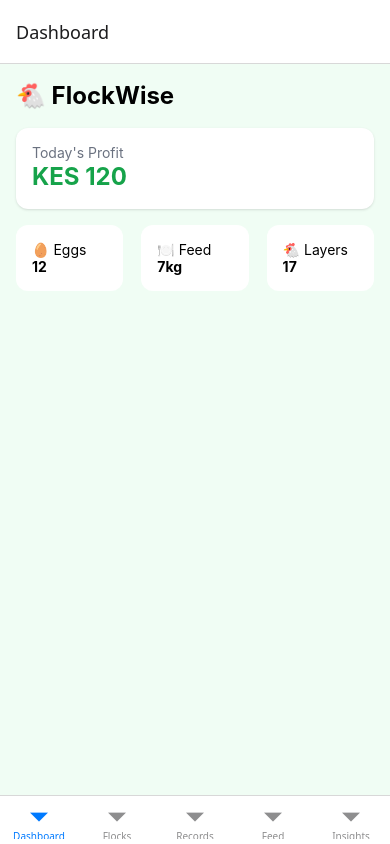
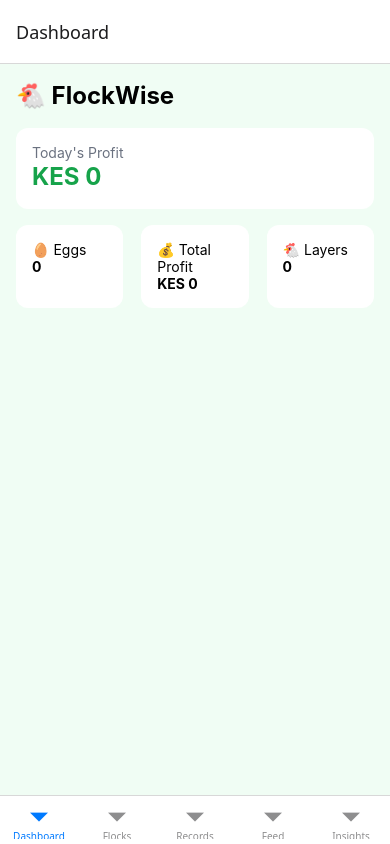
Before and after one commit to Ms-Njuguna/flockwise-mobile, a React Native app: screen /Dashboard in a window 390 px wide. Built offline with nearby package versions, Linux system fonts and the light colour scheme.

Commit message:
feat: connect dashboard to real farm data including profit, eggs, and flock size

```diff
--- a/screens/DashboardScreen.js
+++ b/screens/DashboardScreen.js
@@ -1,6 +1,19 @@
 import { View, Text } from "react-native";
+import { useContext } from "react";
+import { FarmContext } from "../context/FarmContext";
 
 export default function DashboardScreen() {
+  const { flock, records } = useContext(FarmContext);
+
+  // 🧠 CALCULATIONS
+  const totalEggs = records.reduce((sum, r) => sum + r.eggs, 0);
+  const totalProfit = records.reduce((sum, r) => sum + r.profit, 0);
+
+  const today = records[records.length - 1] || {
+    eggs: 0,
+    profit: 0,
+  };
+
   return (
     <View className="flex-1 bg-green-50 p-4">
 
@@ -8,28 +21,32 @@ export default function DashboardScreen() {
         🐔 FlockWise
       </Text>
 
-      <View className="bg-white p-4 rounded-xl shadow mb-4">
+      {/* TODAY PROFIT */}
+      <View className="bg-white p-4 rounded-xl mb-4">
         <Text className="text-gray-500">Today's Profit</Text>
         <Text className="text-2xl font-bold text-green-600">
-          KES 120
+          KES {today.profit}
         </Text>
       </View>
 
+      {/* STATS */}
       <View className="flex-row justify-between">
+
         <View className="bg-white p-4 rounded-xl w-[30%]">
           <Text>🥚 Eggs</Text>
-          <Text className="font-bold">12</Text>
+          <Text className="font-bold">{today.eggs}</Text>
         </View>
 
         <View className="bg-white p-4 rounded-xl w-[30%]">
-          <Text>🍽️ Feed</Text>
-          <Text className="font-bold">7kg</Text>
+          <Text>💰 Total Profit</Text>
+          <Text className="font-bold">KES {totalProfit}</Text>
         </View>
 
         <View className="bg-white p-4 rounded-xl w-[30%]">
           <Text>🐔 Layers</Text>
-          <Text className="font-bold">17</Text>
+          <Text className="font-bold">{flock.layers}</Text>
         </View>
+
       </View>
 
     </View>
```
